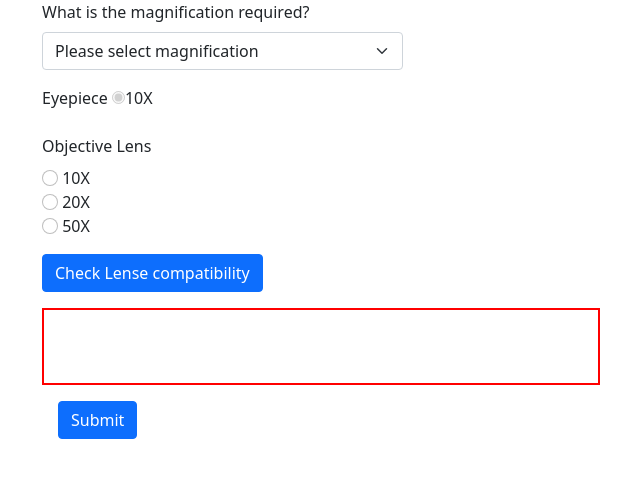
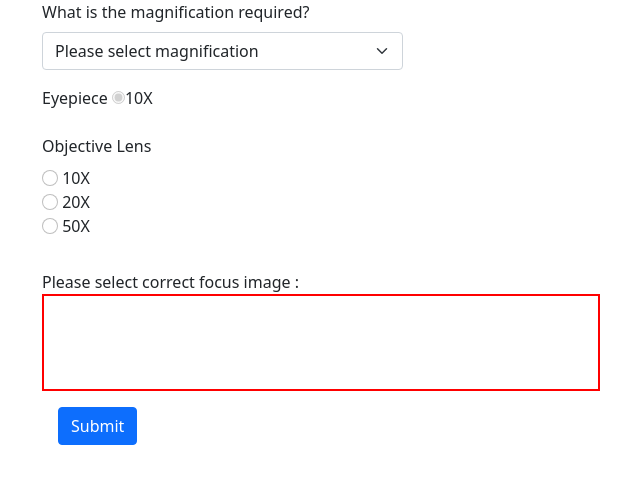
Before and after one commit to CodingStuffsofMahee/Abhilash, a plain HTML site: page index.html in a window 1280 px wide. Shown: the whole page, without its empty margins (40-680 px from the left). Drawn offline with nearby package versions, Linux system fonts and the light colour scheme.

Commit message:
Updatng place holder and remove check lense compatbility button

```diff
--- a/index.html
+++ b/index.html
@@ -128,13 +128,14 @@
 
             <div class="col-md-12">
                 <!-- This button only checking lense compatible or not it does not care about image -->
-                <button type="button" id="checkCompatibilityButton" class="btn btn-primary"
+                <!-- <button type="button" id="checkCompatibilityButton" class="btn btn-primary"
                     onclick="checkCompatibility()">Check Lense compatibility
-                </button>
+                </button> -->
             </div>
 
 
             <div class="">
+                <label for="cover" > Please select correct focus image : </label>
                 <div class="main-scroll-div">
                     <div class="cover">
                         <div class="scroll-images">
```
